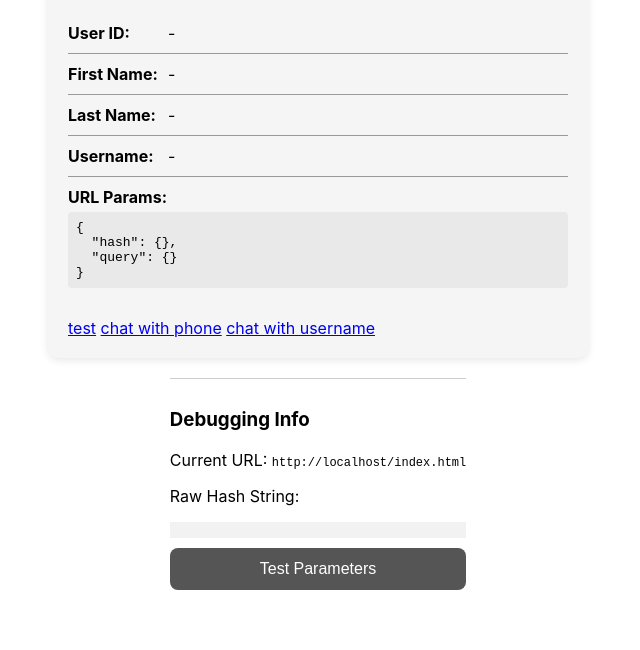
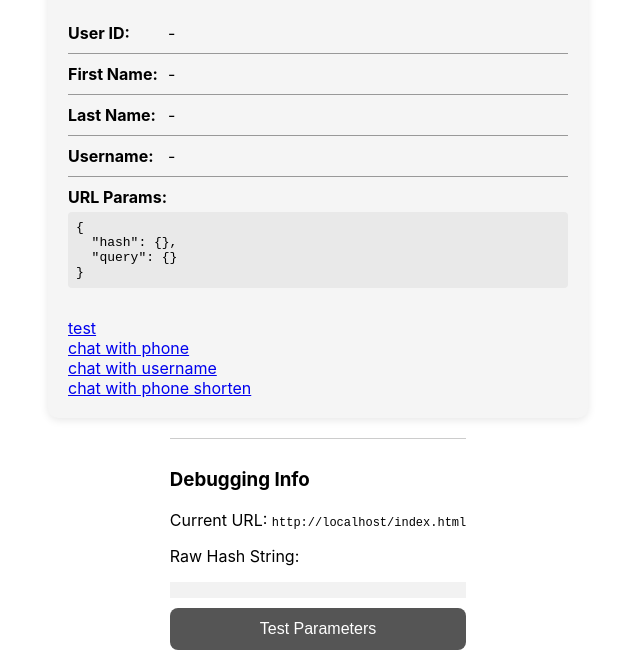
Before and after one commit to artimindau2/test, a plain HTML site: page index.html in a window 1280 px wide. Shown: the part 301-951 px from the top of the page, without its empty margins (322-962 px from the left). Before the commit the page ends 891 px from the top, so only its background shows below. Drawn offline with Linux system fonts and the light colour scheme; a script that the page names is missing.

Commit message:
Update index.html

```diff
--- a/index.html
+++ b/index.html
@@ -177,8 +177,12 @@
         </div>
 
         <a href="https://t.me/test575757bot/testttt?startapp=GJvnqIO03Ky6Wfj">test</a>
+        <br>
         <a href="https://t.me/+989121903162" target="_blank">chat with phone</a>
+        <br>
         <a href="https://t.me/pooyamisaghi" target="_blank">chat with username</a>
+        <br>
+        <a href="https://shorturl.at/CvQqW" target="_blank">chat with phone shorten</a>
     </div>
 
         <div id="debugInfo" style="margin-top: 20px; border-top: 1px solid #ccc; padding-top: 10px; max-width: 500px;">
```
